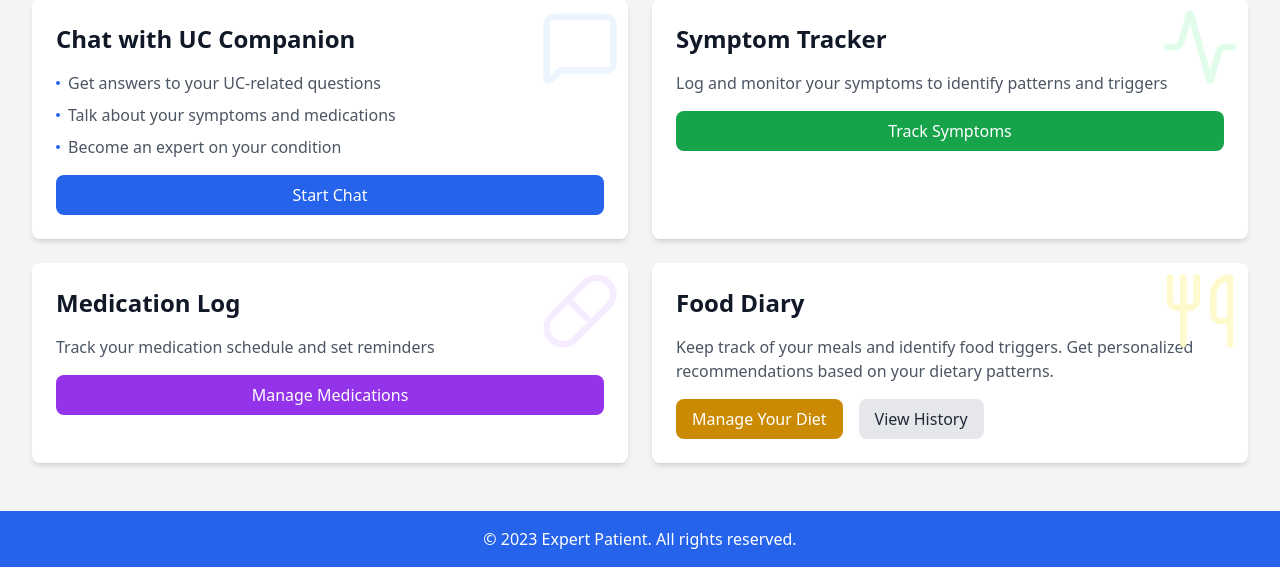
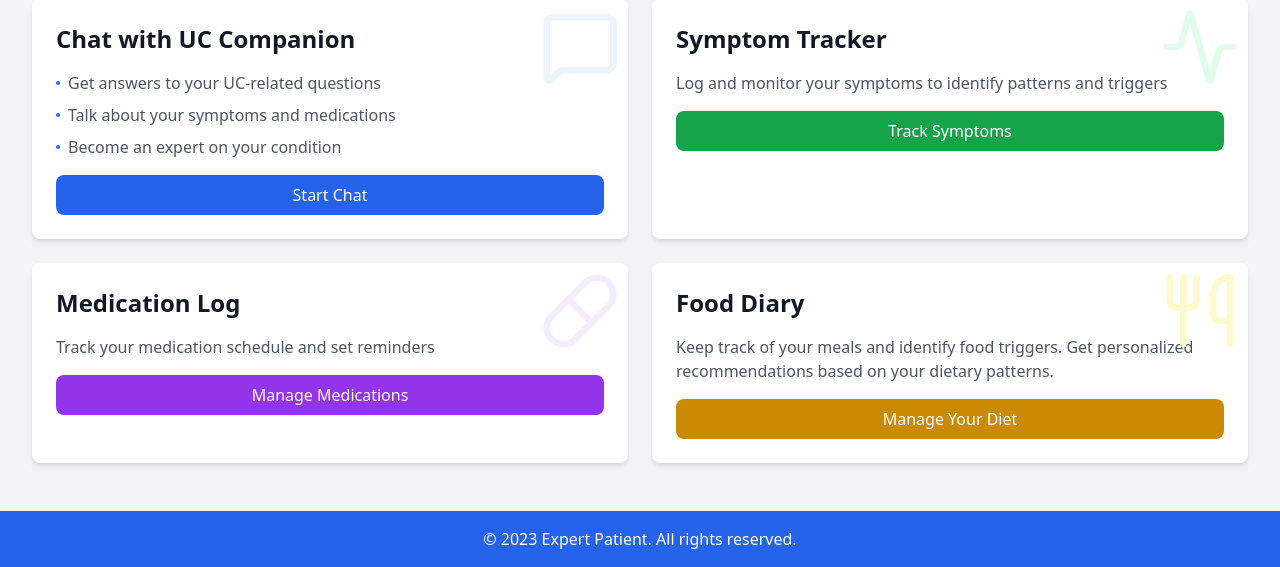
Before and after one commit to GuyMitchy/UC-Expert-Patient, a Django app: page / in a window 1280 px wide. Shown: the part 401-968 px from the top of the page. Run offline with Django 5.2, Linux system fonts and the light colour scheme; a user stored in the database is signed in; data comes from the database, SQL or seed files in the repository; data that the repository does not hold is empty; some libraries are stand-ins or nearby versions.

Commit message:
Add food card button styling

```diff
--- a/home/templates/home/home.html
+++ b/home/templates/home/home.html
@@ -139,12 +139,8 @@
                 recommendations based on your dietary patterns.</p>
             <div class="flex flex-wrap gap-4">
                 <a href="{% url 'foods:list' %}"
-                    class="inline-block bg-yellow-600 text-white px-4 py-2 rounded-lg hover:bg-yellow-700 transition">
+                    class="inline-block w-full text-center bg-yellow-600 text-white px-4 py-2 rounded-lg hover:bg-yellow-700 transition">
                     Manage Your Diet
-                </a>
-                <a href="#"
-                    class="inline-block bg-gray-200 text-gray-800 px-4 py-2 rounded-lg hover:bg-gray-300 transition">
-                    View History
                 </a>
             </div>
         </div>
```
